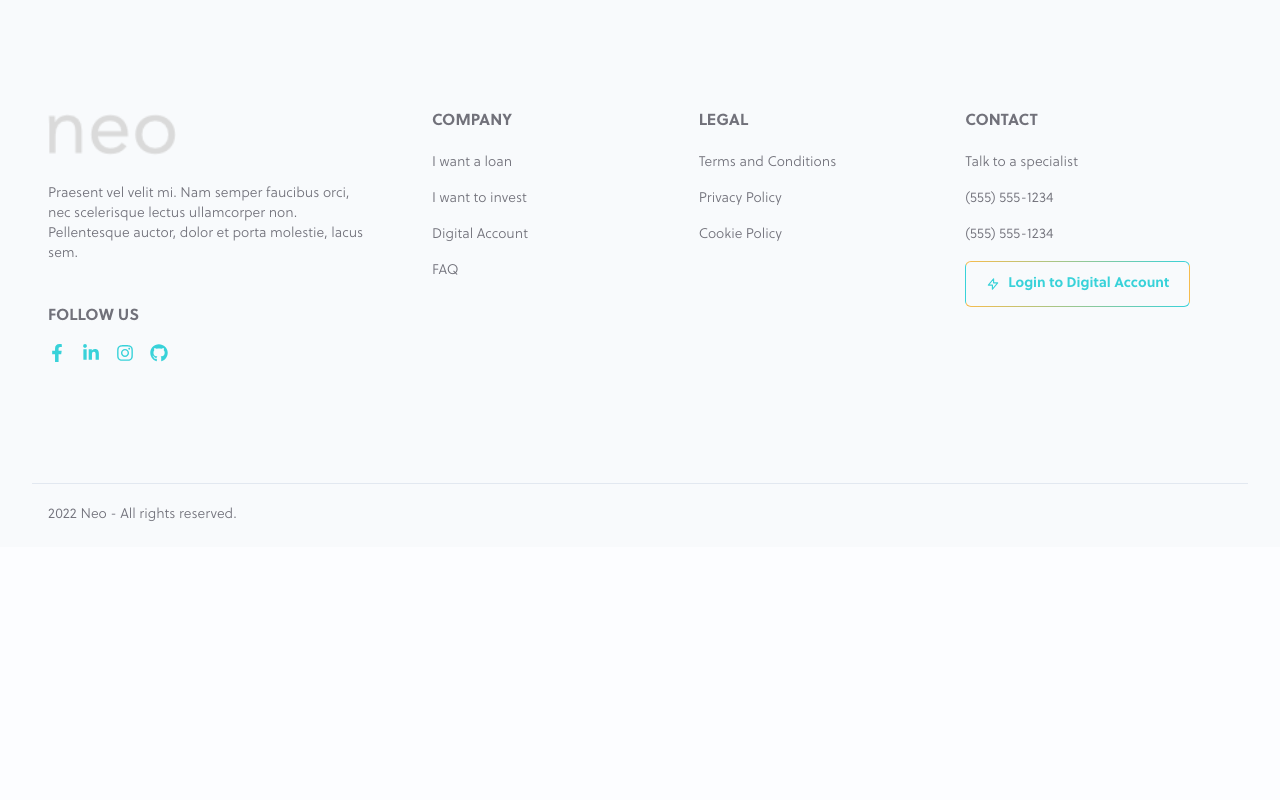
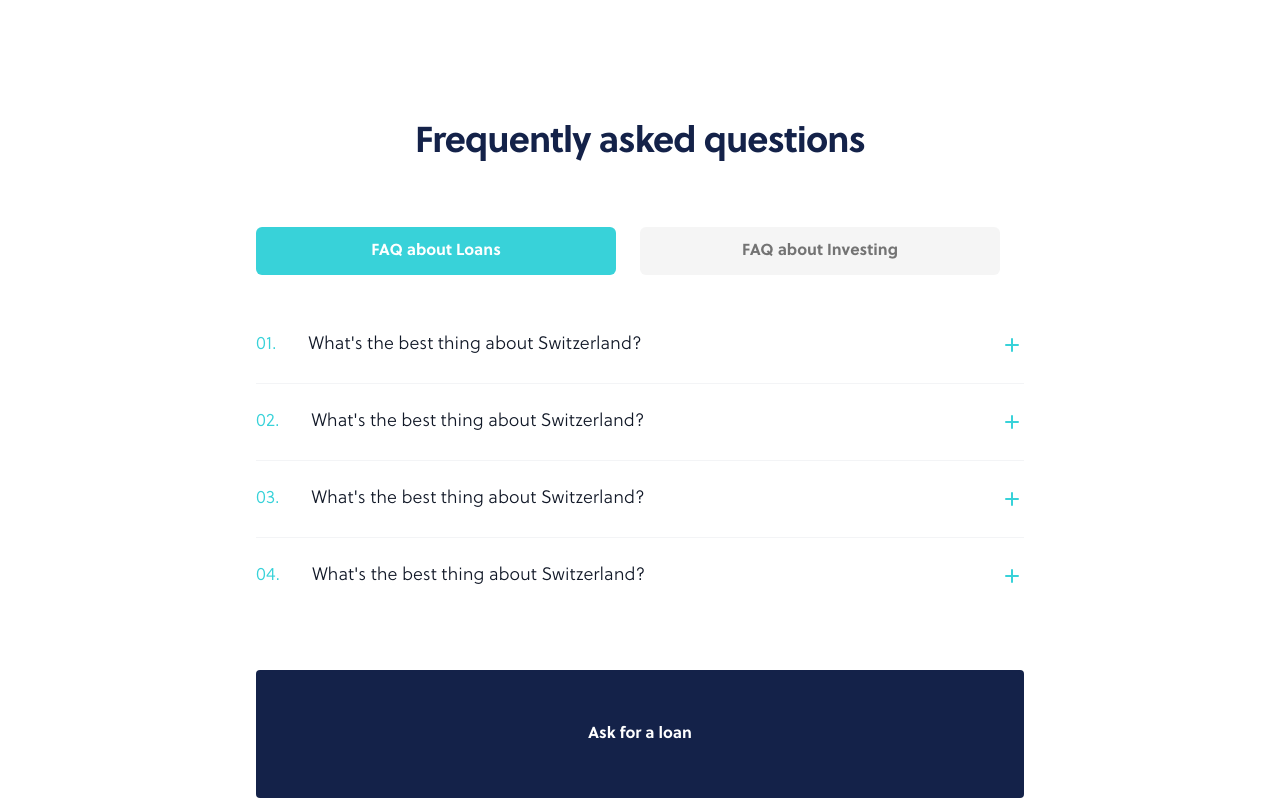
Before and after one commit to alexloops/neobank-landing-page, a Next.js app: page / in a window 1280 px wide. Shown: the part 860-1660 px from the top of the page. Before the commit the page ends 1407 px from the top, so only its background shows below. Built offline with nearby package versions, Linux system fonts and the light colour scheme.

Commit message:
new FAQ section

```diff
--- a/components/layouts/MainLayout.tsx
+++ b/components/layouts/MainLayout.tsx
@@ -71,19 +71,19 @@ const Navbar = () => {
     <header className="fixed z-50 bg-white w-full flex flex-col items-center">
       <div
         className={classNames(
-          "bg-neutral-100 text-sm sm:text-lg w-full px-4 flex items-center justify-center transition-all duration-100",
+          "bg-neutral-100 text-sm sm:text-md w-full px-4 flex items-center justify-center transition-all duration-100",
           isScrolled ? "h-0" : "h-10"
         )}
       >
         {" "}
-        <span className="md:text-xl mr-3">👋</span> Loan for businesses. Fast,
-        safe and 100% online!
+        <span className="text-lg mr-3">👋</span> Loan for businesses. Fast, safe
+        and 100% online!
       </div>
       <nav className="bg-white w-full text-sm max-w-7xl">
         <Popover className="relative">
           <div
             className={classNames(
-              "flex justify-between items-center px-4 md:justify-start md:space-x-10 transition-all duration-80",
+              "flex justify-between items-center px-4 md:justify-start space-x-6 xl:space-x-10 transition-all duration-80",
               isScrolled ? "py-3" : "py-6"
             )}
           >
@@ -144,7 +144,7 @@ const Navbar = () => {
               <a
                 href="#"
                 className={classNames(
-                  "whitespace-nowrap inline-flex items-center justify-center px-4  border border-transparent rounded-md font-soleil-bold text-brand-dark hover:opacity-90 border-brand-light",
+                  "whitespace-nowrap inline-flex items-center justify-center px-4  border border-transparent rounded-md font-soleil-bold text-brand-dark hover:opacity-90 lg:border-brand-light",
                   isScrolled ? "py-1" : "py-2"
                 )}
               >
--- /dev/null
+++ b/components/sections/FAQ.tsx
@@ -0,0 +1,214 @@
+/* This example requires Tailwind CSS v2.0+ */
+import { Disclosure, Transition } from "@headlessui/react";
+import {
+  ChevronDownIcon,
+  MinusIcon,
+  MinusSmIcon,
+  PlusIcon,
+  PlusSmIcon,
+} from "@heroicons/react/outline";
+import { useState } from "react";
+
+const faqLoans = [
+  {
+    question: "What's the best thing about Switzerland?",
+    answer:
+      "I don't know, but the flag is a big plus. Lorem ipsum dolor sit amet consectetur adipisicing elit. Quas cupiditate laboriosam fugiat.",
+  },
+  {
+    question: "What's the best thing about Switzerland?",
+    answer:
+      "I don't know, but the flag is a big plus. Lorem ipsum dolor sit amet consectetur adipisicing elit. Quas cupiditate laboriosam fugiat.",
+  },
+  {
+    question: "What's the best thing about Switzerland?",
+    answer:
+      "I don't know, but the flag is a big plus. Lorem ipsum dolor sit amet consectetur adipisicing elit. Quas cupiditate laboriosam fugiat.",
+  },
+  {
+    question: "What's the best thing about Switzerland?",
+    answer:
+      "I don't know, but the flag is a big plus. Lorem ipsum dolor sit amet consectetur adipisicing elit. Quas cupiditate laboriosam fugiat.",
+  },
+];
+const faqInvesting = [
+  {
+    question: "What's the best thing about Sweden?",
+    answer:
+      "I don't know, but the flag is a big plus. Lorem ipsum dolor sit amet consectetur adipisicing elit. Quas cupiditate laboriosam fugiat.",
+  },
+  {
+    question: "What's the best thing about Sweden?",
+    answer:
+      "I don't know, but the flag is a big plus. Lorem ipsum dolor sit amet consectetur adipisicing elit. Quas cupiditate laboriosam fugiat.",
+  },
+  {
+    question: "What's the best thing about Sweden?",
+    answer:
+      "I don't know, but the flag is a big plus. Lorem ipsum dolor sit amet consectetur adipisicing elit. Quas cupiditate laboriosam fugiat.",
+  },
+  {
+    question: "What's the best thing about Sweden?",
+    answer:
+      "I don't know, but the flag is a big plus. Lorem ipsum dolor sit amet consectetur adipisicing elit. Quas cupiditate laboriosam fugiat.",
+  },
+];
+
+function classNames(...classes: string[]) {
+  return classes.filter(Boolean).join(" ");
+}
+
+export default function FAQ() {
+  const [activeButton, setActiveButton] = useState(1);
+  return (
+    <section className="bg-white py-16 md:py-32">
+      <div className="max-w-7xl mx-auto px-4 sm:px-6 lg:px-8">
+        <div className="max-w-3xl mx-auto">
+          <h2 className="text-center text-3xl font-soleil-bold tracking-tight mb-16 font-bold text-brand-dark sm:text-4xl">
+            Frequently asked questions
+          </h2>
+          {/* Buttons to change Questions subject */}
+          <div className="flex w-full mb-8">
+            <button
+              className={classNames(
+                "flex-1 mr-4 sm:mr-6 font-soleil-bold py-2.5 sm:py-3 px-2 rounded-md text-sm sm:text-base",
+                activeButton === 1
+                  ? "bg-brand-light text-white"
+                  : "bg-neutral-100 text-neutral-500"
+              )}
+              onClick={() => {
+                setActiveButton(1);
+              }}
+            >
+              FAQ about Loans
+            </button>
+            <button
+              className={classNames(
+                "flex-1 mr-4 sm:mr-6 font-soleil-bold py-2.5 sm:py-3 px-2 rounded-md text-sm sm:text-base",
+                activeButton === 2
+                  ? "bg-brand-light text-white"
+                  : "bg-neutral-100 text-neutral-500"
+              )}
+              onClick={() => {
+                setActiveButton(2);
+              }}
+            >
+              FAQ about Investing
+            </button>
+          </div>
+          {/* Actual FAQ */}
+          <dl className="divide-y divide-gray-100 mb-14">
+            {activeButton === 1 &&
+              faqLoans.map((faq, index) => (
+                <Disclosure as="div" key={faq.question} className="py-2">
+                  {({ open }) => (
+                    <>
+                      <dt className="text-lg">
+                        <Disclosure.Button className="text-left text-base sm:text-lg w-full flex items-start py-4">
+                          <span className="mr-4 sm:mr-8 text-brand-light">
+                            {"0" + (index + 1) + "."}
+                          </span>
+                          <div className="flex justify-between items-center w-full">
+                            <span className="font-medium text-gray-900">
+                              {faq.question}
+                            </span>
+                            <span className="ml-6 h-7 flex items-center">
+                              {open && (
+                                <MinusSmIcon
+                                  className="h-6 w-6 text-brand-light"
+                                  aria-hidden="true"
+                                />
+                              )}
+                              {!open && (
+                                <PlusSmIcon
+                                  className="h-6 w-6 text-brand-light"
+                                  aria-hidden="true"
+                                />
+                              )}
+                            </span>
+                          </div>
+                        </Disclosure.Button>
+                      </dt>
+                      <Transition
+                        enter="transition duration-100 ease-out"
+                        enterFrom="transform scale-95 opacity-0"
+                        enterTo="transform scale-100 opacity-100"
+                        leave="transition duration-75 ease-out"
+                        leaveFrom="transform scale-100 opacity-100"
+                        leaveTo="transform scale-95 opacity-0"
+                      >
+                        <Disclosure.Panel
+                          as="dd"
+                          className="mt-2 pr-12 pl-14 pb-10 pt-2"
+                        >
+                          <p className="text-base text-gray-500">
+                            {faq.answer}
+                          </p>
+                        </Disclosure.Panel>
+                      </Transition>
+                    </>
+                  )}
+                </Disclosure>
+              ))}
+            {activeButton === 2 &&
+              faqInvesting.map((faq, index) => (
+                <Disclosure as="div" key={faq.question} className="py-2">
+                  {({ open }) => (
+                    <>
+                      <dt className="text-lg">
+                        <Disclosure.Button className="text-left text-base sm:text-lg w-full flex items-start py-4">
+                          <span className="mr-4 sm:mr-8 text-brand-light">
+                            {"0" + (index + 1) + "."}
+                          </span>
+                          <div className="flex justify-between items-center w-full">
+                            <span className="font-medium text-gray-900">
+                              {faq.question}
+                            </span>
+                            <span className="ml-6 h-7 flex items-center">
+                              {open && (
+                                <MinusSmIcon
+                                  className="h-6 w-6 text-brand-light"
+                                  aria-hidden="true"
+                                />
+                              )}
+                              {!open && (
+                                <PlusSmIcon
+                                  className="h-6 w-6 text-brand-light"
+                                  aria-hidden="true"
+                                />
+                              )}
+                            </span>
+                          </div>
+                        </Disclosure.Button>
+                      </dt>
+                      <Transition
+                        enter="transition duration-100 ease-out"
+                        enterFrom="transform scale-95 opacity-0"
+                        enterTo="transform scale-100 opacity-100"
+                        leave="transition duration-75 ease-out"
+                        leaveFrom="transform scale-100 opacity-100"
+                        leaveTo="transform scale-95 opacity-0"
+                      >
+                        <Disclosure.Panel
+                          as="dd"
+                          className="mt-2 pr-12 pl-14 pb-10 pt-2"
+                        >
+                          <p className="text-base text-gray-500">
+                            {faq.answer}
+                          </p>
+                        </Disclosure.Panel>
+                      </Transition>
+                    </>
+                  )}
+                </Disclosure>
+              ))}
+          </dl>
+          {/* Button to ask for a loan */}
+          <button className="w-full h-20 sm:h-32 bg-brand-dark font-soleil-bold text-white rounded">
+            Ask for a loan
+          </button>
+        </div>
+      </div>
+    </section>
+  );
+}
--- a/pages/index.tsx
+++ b/pages/index.tsx
@@ -1,5 +1,6 @@
 import MainLayout from "@/components/layouts/MainLayout";
 import HomeHero from "@/components/sections/HomeHero";
+import FAQ from "@/components/sections/FAQ";
 
 export default function Home() {
   return (
@@ -7,6 +8,7 @@ export default function Home() {
       <main className="w-100%">
         <h1>
           <HomeHero />
+          <FAQ />
         </h1>
       </main>
     </MainLayout>
```
